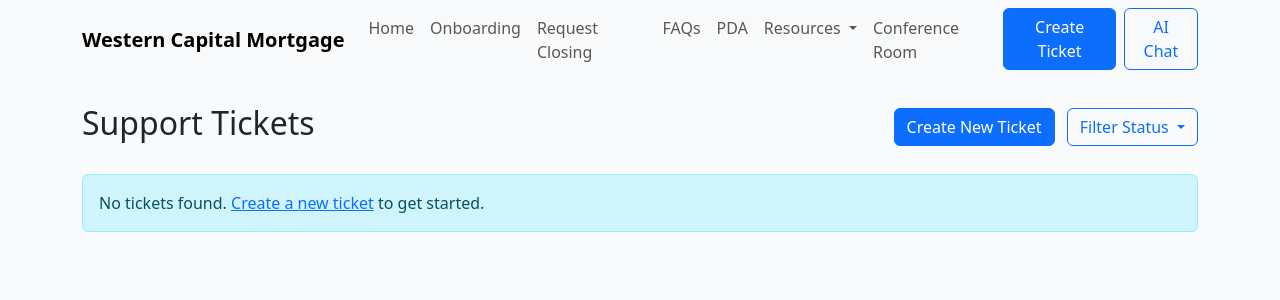
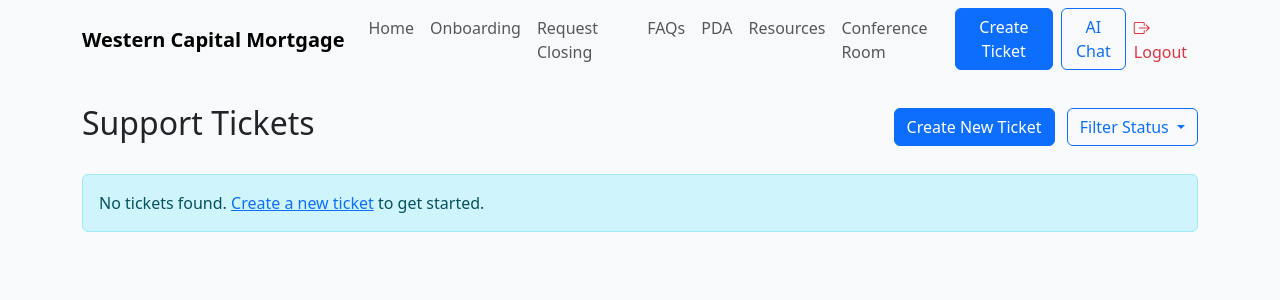
Before and after one commit to mustansirbharmal-portfolio/Demo745, a Flask app: page /tickets in a window 1280 px wide. Shown: the top 300 px of the page. Run offline with Flask 3, Linux system fonts and the light colour scheme; the visitor is signed in with stand-in values (Sample User, id 1); data that the repository does not hold is empty.

Commit message:
Update tickets.html

```diff
--- a/templates/tickets.html
+++ b/templates/tickets.html
@@ -49,21 +49,19 @@
                 <ul class="navbar-nav ms-auto">
                     <li class="nav-item"><a class="nav-link" href="/home">Home</a></li>
                     <li class="nav-item"><a class="nav-link" href="/onboarding">Onboarding</a></li>
-                    <li class="nav-item"><a class="nav-link" href="/closing_request">Request Closing</a></li>
+                    <li class="nav-item"><a class="nav-link" href="/closing-request">Request Closing</a></li>
                     <li class="nav-item"><a class="nav-link" href="/faq">FAQs</a></li>
                     <li class="nav-item"><a class="nav-link" href="/pda">PDA</a></li>
-                    <li class="nav-item dropdown">
-                        <a class="nav-link dropdown-toggle" href="/resources" id="navbarDropdown" role="button" data-bs-toggle="dropdown" aria-expanded="false">
-                            Resources
+                    <li class="nav-item"><a class="nav-link" href="/resources">Resources</a></li>
+                    <li class="nav-item"><a class="nav-link" href="/room_scheduling">Conference Room</a></li>
+                    <li class="nav-item"><a class="btn btn-primary me-2" href="/create-ticket">Create Ticket</a></li>
+                    <li class="nav-item">
+                        <a class="btn btn-outline-primary mt-sm-3 mt-md-3 mt-lg-0 mt-xl-0" href="#">AI Chat</a>
+                    </li>
+                    <li class="nav-item">
+                        <a class="nav-link text-danger" href="/logout" onclick="return confirm('Are you sure you want to logout?')">
+                            <i class="bi bi-box-arrow-right"></i> Logout
                         </a>
-                        <ul class="dropdown-menu mb-sm-2 mb-md-2" aria-labelledby="navbarDropdown">
-                            <li><a class="dropdown-item" href="/room_scheduling">Conference Rooms</a></li>
-                        </ul>
-                    </li>
-                    <li class="nav-item"><a class="nav-link" href="/room_scheduling">Conference Room</a></li>
-                    <li class="nav-item"><a class="btn btn-primary me-2 me-lg-2 me-md-2" href="/create-ticket">Create Ticket</a></li>
-                    <li class="nav-item">
-                        <a class="btn btn-outline-primary" href="#">AI Chat</a>
                     </li>
                 </ul>
             </div>
```
